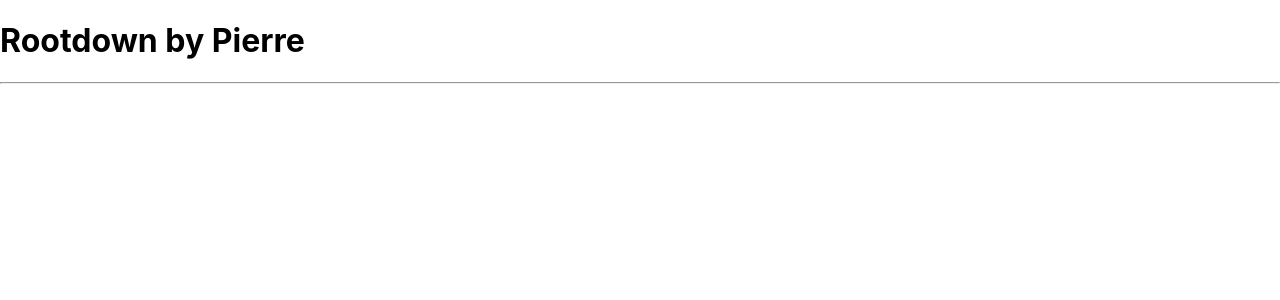
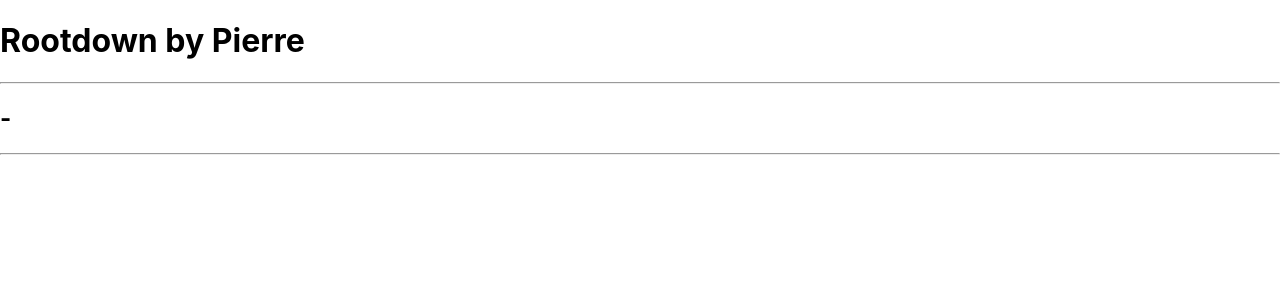
Before and after one commit to Singleballtheory/Rootdown, a React (Create React App) app in the folder rootdown/: page / in a window 1280 px wide. Shown: the top 300 px of the page. Built offline with nearby package versions, Linux system fonts and the light colour scheme.

Commit message:
WIP add Drink.js

```diff
--- a/rootdown/src/components/App.js
+++ b/rootdown/src/components/App.js
@@ -1,11 +1,17 @@
 import React from "react";
+import Drink from "./Drink";
 import Header from "./Header";
 
 function App() {
   return (
     <React.Fragment>
+      <div>
       <Header />
       <hr/>
+      </div>
+      <div>
+      <Drink />
+      </div>
     </React.Fragment>
   );
 }
--- /dev/null
+++ b/rootdown/src/components/Drink.js
@@ -0,0 +1,28 @@
+import React from "react";
+import PropTypes from "prop-types";
+
+function Drink(props) {
+  return (
+    <React.Fragment>
+      <div onClick={() => props.whenDrinkClicked(props.id)}>
+        <h2>
+          {props.name} - {props.price}
+        </h2>
+        <p>{props.description}</p>
+        <p>{props.pints}</p>
+        <hr />
+      </div>
+    </React.Fragment>
+  );
+}
+
+Drink.propTypes = {
+  name: PropTypes.string,
+  price: PropTypes.number,
+  description: PropTypes.string,
+  pints: PropTypes.number,
+  id: PropTypes.string,
+  whenItemClicked: PropTypes.func
+};
+
+export default Drink;
```
